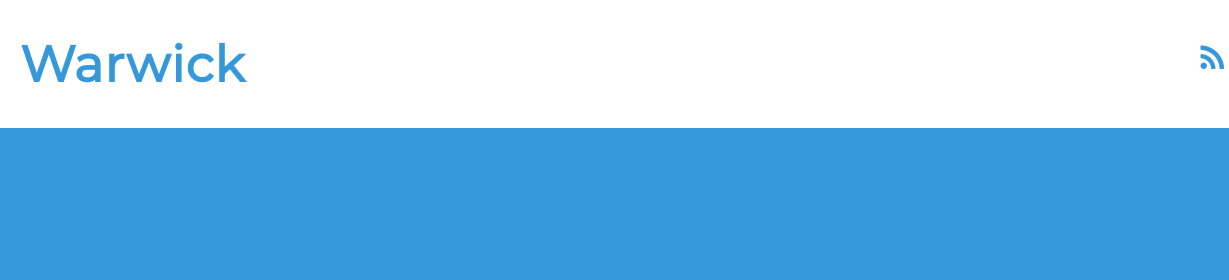
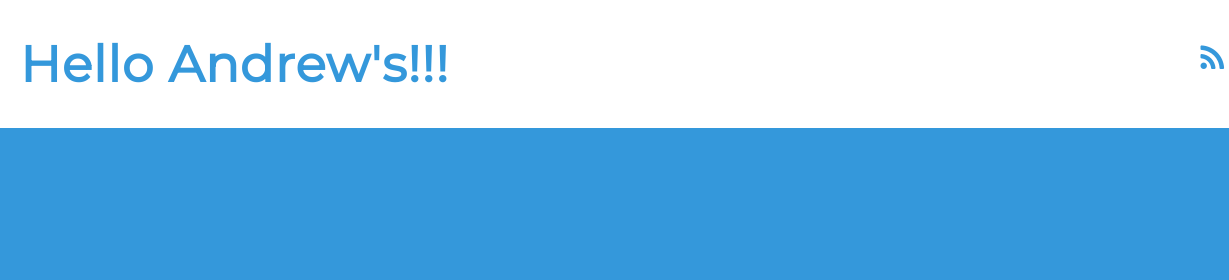
Before and after one commit to peatey/elwaz-portfolio, a plain HTML site: page index.html in a window 1280 px wide. Shown: the top 280 px of the page, 0-1229 px from the left. Drawn offline with Linux system fonts and the light colour scheme.

Commit message:
update title

```diff
--- a/index.html
+++ b/index.html
@@ -15,7 +15,7 @@
     <main class="overflow--auto">
       <h1 class="color--skyBlue section__heading--largest">
         <!--Your name goes here -->
-        Warwick
+        Hello Andrew's!!!
       </h1>
 
       <ul class="section--social">
```
